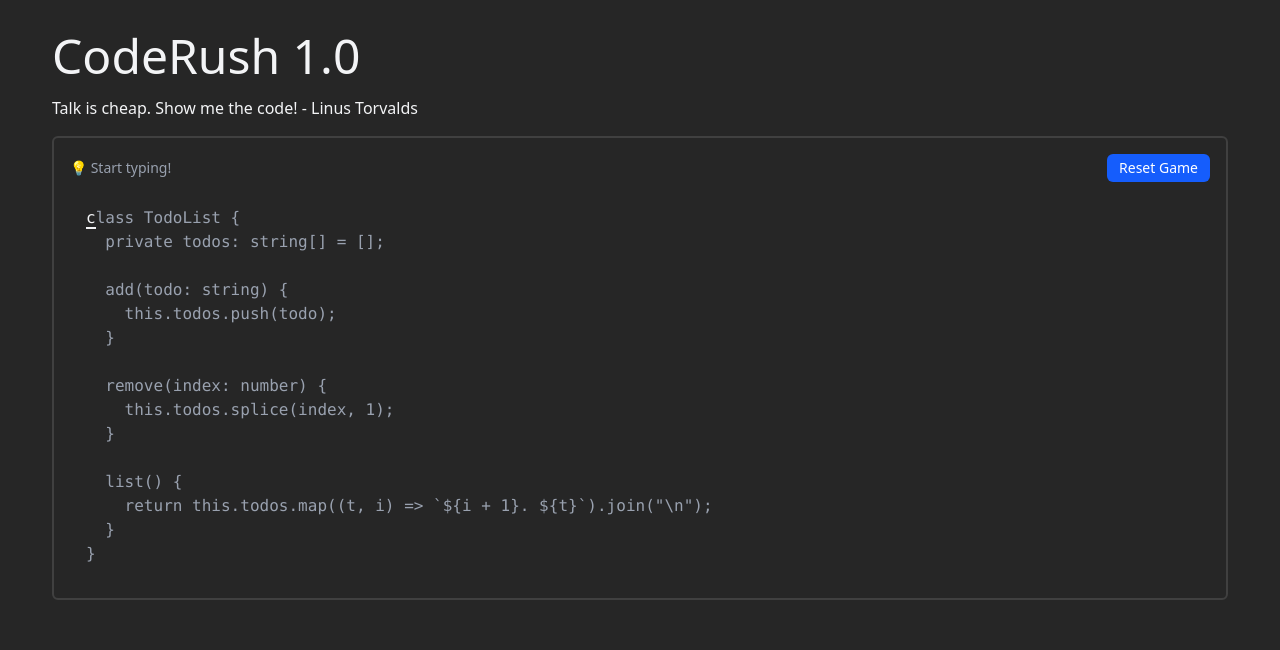
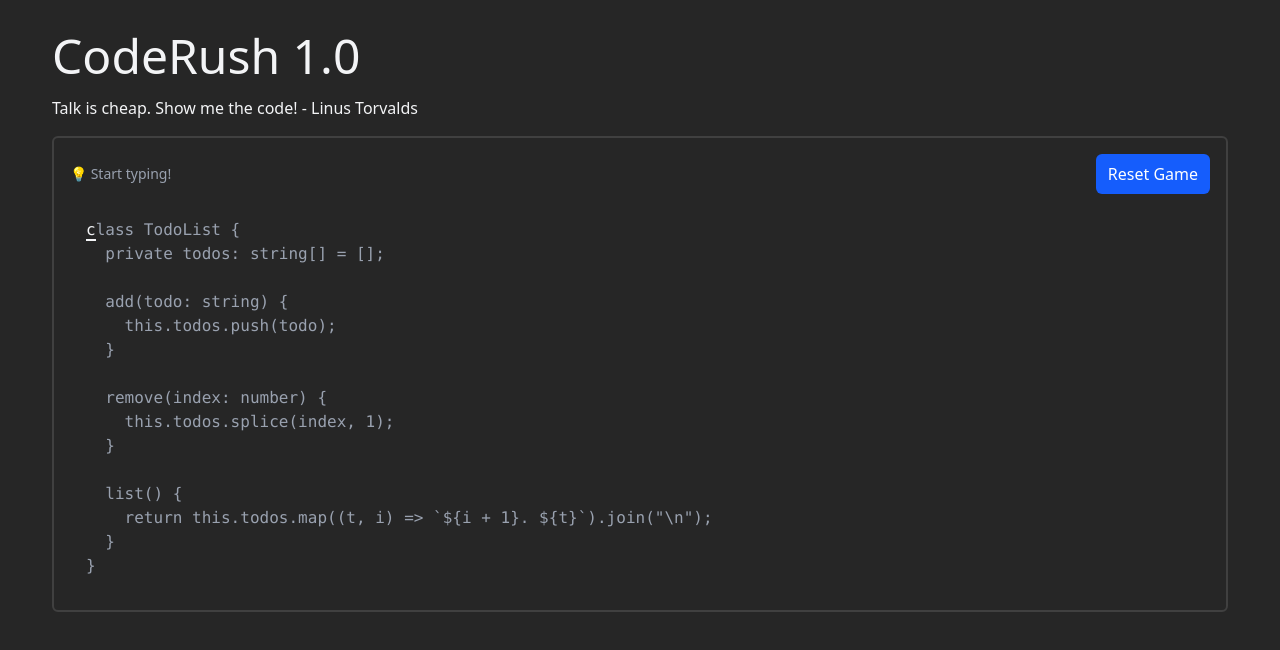
Before and after one commit to ibrag1moff/coderush, a Next.js app: page / in a window 1280 px wide. Shown: the top 650 px of the page. Built offline with nearby package versions, Linux system fonts and the light colour scheme.

Commit message:
Create custom button component

```diff
--- a/package.json
+++ b/package.json
@@ -9,6 +9,7 @@
     "lint": "eslint"
   },
   "dependencies": {
+    "clsx": "^2.1.1",
     "motion": "^12.23.24",
     "next": "15.5.5",
     "prismjs": "^1.30.0",
--- /dev/null
+++ b/src/components/Button.tsx
@@ -0,0 +1,34 @@
+import clsx from "clsx";
+import { ReactNode } from "react";
+
+interface Props {
+  children: ReactNode;
+  onClick?: () => void;
+  id?: string;
+  className?: string;
+  secondaryStyle?: boolean;
+}
+
+export const Button = ({
+  children,
+  onClick,
+  id,
+  className,
+  secondaryStyle = false,
+}: Props) => {
+  return (
+    <button
+      id={id || ""}
+      onClick={onClick}
+      className={clsx(
+        "text-white px-3 py-2 rounded-md cursor-pointer capitalize transition duration-300",
+        secondaryStyle
+          ? "bg-gray-500 hover:bg-gray-600"
+          : "bg-blue-600 hover:bg-blue-700",
+        className
+      )}
+    >
+      {children}
+    </button>
+  );
+};
--- a/src/components/GameOverModal.tsx
+++ b/src/components/GameOverModal.tsx
@@ -3,6 +3,7 @@
 import { GrClose } from "react-icons/gr";
 import { motion, AnimatePresence } from "framer-motion";
 import { useStats } from "@/hooks/useStats";
+import { Button } from "./Button";
 
 export const GameOverModal = () => {
   const { resetGame, userInput, isFinished } = useTypingGame();
@@ -50,18 +51,16 @@
             </div>
 
             <div className="flex justify-end gap-3 pt-5">
-              <button
+              <Button
+                className="text-md tracking-[2px]"
                 onClick={resetGame}
-                className="bg-gray-500 hover:bg-gray-600 text-white px-3 py-2 rounded-md cursor-pointer tracking-[2px] transition"
+                secondaryStyle
               >
                 Retry
-              </button>
-              <button
-                onClick={resetGame}
-                className="bg-blue-600 hover:bg-blue-700 text-white px-3 py-2 rounded-md cursor-pointer tracking-[2px] transition"
-              >
+              </Button>
+              <Button className="tex-md tracking-[2px]" onClick={resetGame}>
                 Next Example
-              </button>
+              </Button>
             </div>
           </motion.div>
         </motion.div>
--- a/src/components/TypingArea.tsx
+++ b/src/components/TypingArea.tsx
@@ -5,6 +5,7 @@
 import { useTypingGame } from "@/context/typingGameContext";
 import { GameOverModal } from "./GameOverModal";
 import { useCapsLock } from "@/hooks/useCapsLock";
+import { Button } from "./Button";
 
 export const TypingArea = () => {
   const {
@@ -62,12 +63,7 @@
             : "💡 Start typing!"}
         </span>
 
-        <button
-          onClick={resetGame}
-          className="bg-blue-600 hover:bg-blue-700 text-white px-3 py-1 rounded-md text-sm cursor-pointer"
-        >
-          Reset Game
-        </button>
+        <Button onClick={resetGame}>Reset Game</Button>
       </div>
 
       <div className="relative">
```
Also changed, not shown: 1 other file (tests, documents, lock files or other folders).
